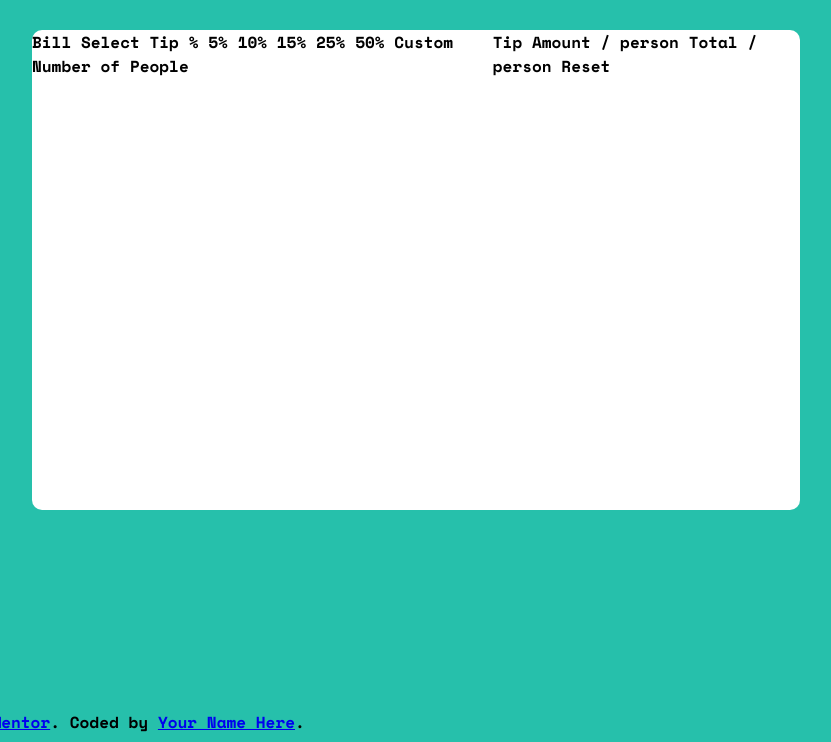
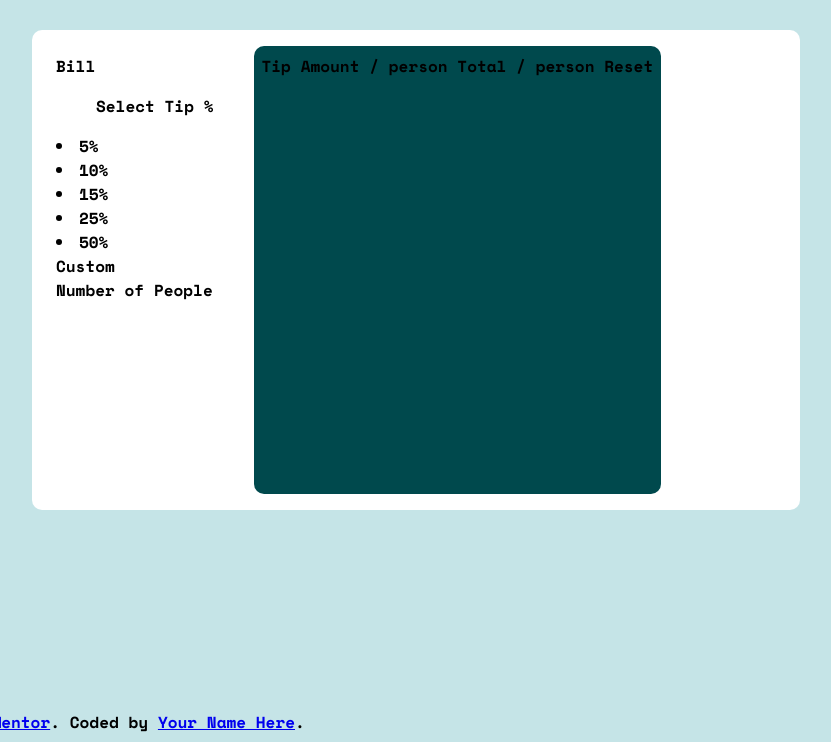
Before and after one commit to Betocosta22/tip-calculator-app-main, a plain HTML site: page index.html in a window 1280 px wide. Shown: the part 238-980 px from the top of the page, without its empty margins (232-1063 px from the left). Drawn offline with nearby package versions, Linux system fonts and the light colour scheme.

Commit message:
criando campos

```diff
--- a/index.html
+++ b/index.html
@@ -15,18 +15,23 @@
   </figure>
   <div class="card">
     <div class="calc">
-      Bill
-
-      Select Tip %
-      5%
-      10%
-      15%
-      25%
-      50%
-      Custom
-
-      Number of People
-
+      <div>
+        Bill
+      </div>
+      <div>
+       <ul> Select Tip %</ul>
+        <li>5%</li>
+        <li>10%</li>
+        <li>15%</li>
+        <li>25%</li>
+        <li>50%</li>
+      </div>
+      <div>
+        Custom
+      </div>
+      <div>
+        Number of People
+      </div>
     </div>
     <div class="result">
       Tip Amount
--- a/style.css
+++ b/style.css
@@ -13,7 +13,7 @@
 --White: hsl(0, 0%, 100%);
 }
 body {
-    background-color: var(--StrongCyan);
+    background-color: var(--LightGrayishCyan);
     font-family:     'Space Mono', monospace;
 
 }
@@ -32,4 +32,12 @@ figure {
 }
 .calc {
     display: block;
+    margin: 1em;
+    padding: .5em;
 }
+.result {
+    background-color: var(--VeryDarkCyan);
+    margin: 1em;
+    padding: .5em;
+    border-radius: 10px;
+}
```
